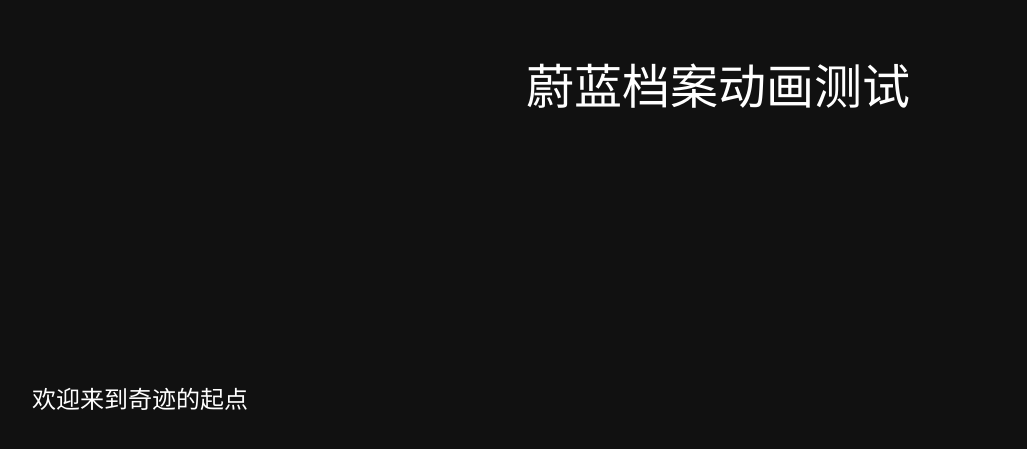
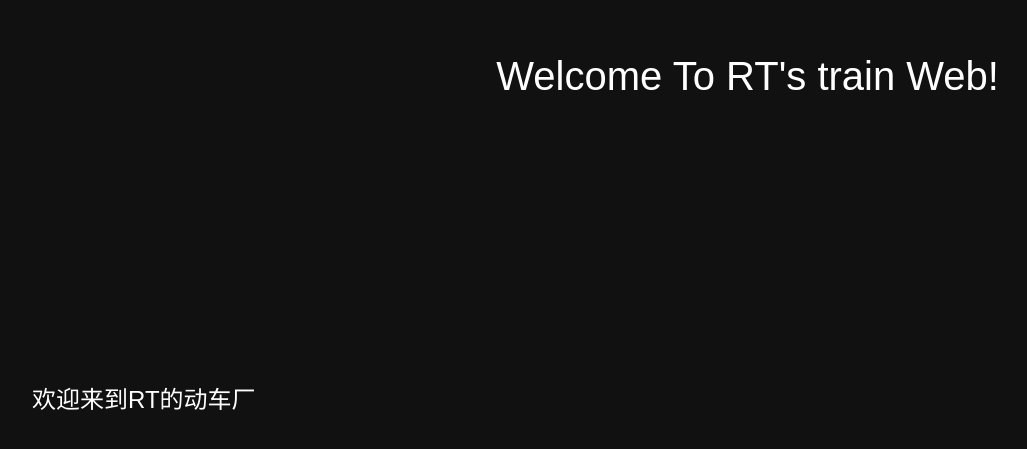
Before and after one commit to hu-1145/hu.github.io, a plain HTML site: page index.html in a window 1280 px wide. Shown: the part 335-784 px from the top of the page, without its empty margins (18-1045 px from the left). Drawn offline with nearby package versions, Linux system fonts and the light colour scheme.

Commit message:
Add files via upload

```diff
--- a/index.html
+++ b/index.html
@@ -2,7 +2,7 @@
 <html lang="zh">
 <head>
   <meta charset="UTF-8" />
-  <title>自定义动画页面 - 模拟蔚蓝档案</title>
+  <title>RT's train</title>
   <meta name="viewport" content="width=device-width, initial-scale=1.0" />
   <style>
     body {
@@ -18,7 +18,7 @@
       top: 50%;
       left: 50%;
       transform: translate(-50%, -50%);
-      font-size: 3em;
+      font-size: 2.5em;
       opacity: 0;
       scale: 0.5;
     }
@@ -30,8 +30,8 @@
   </style>
 </head>
 <body>
-  <div class="hero">蔚蓝档案动画测试</div>
-  <div class="fade-in" style="position:absolute; bottom:50px; left:50px; font-size:1.5em;">欢迎来到奇迹的起点</div>
+  <div class="hero">Welcome To RT's train Web!</div>
+  <div class="fade-in" style="position:absolute; bottom:50px; left:50px; font-size:1.5em;">欢迎来到RT的动车厂</div>
 
   <!-- 引入 GSAP 动画库 -->
   <script src="https://cdn.jsdelivr.net/npm/gsap@3.12.2/dist/gsap.min.js"></script>
```
